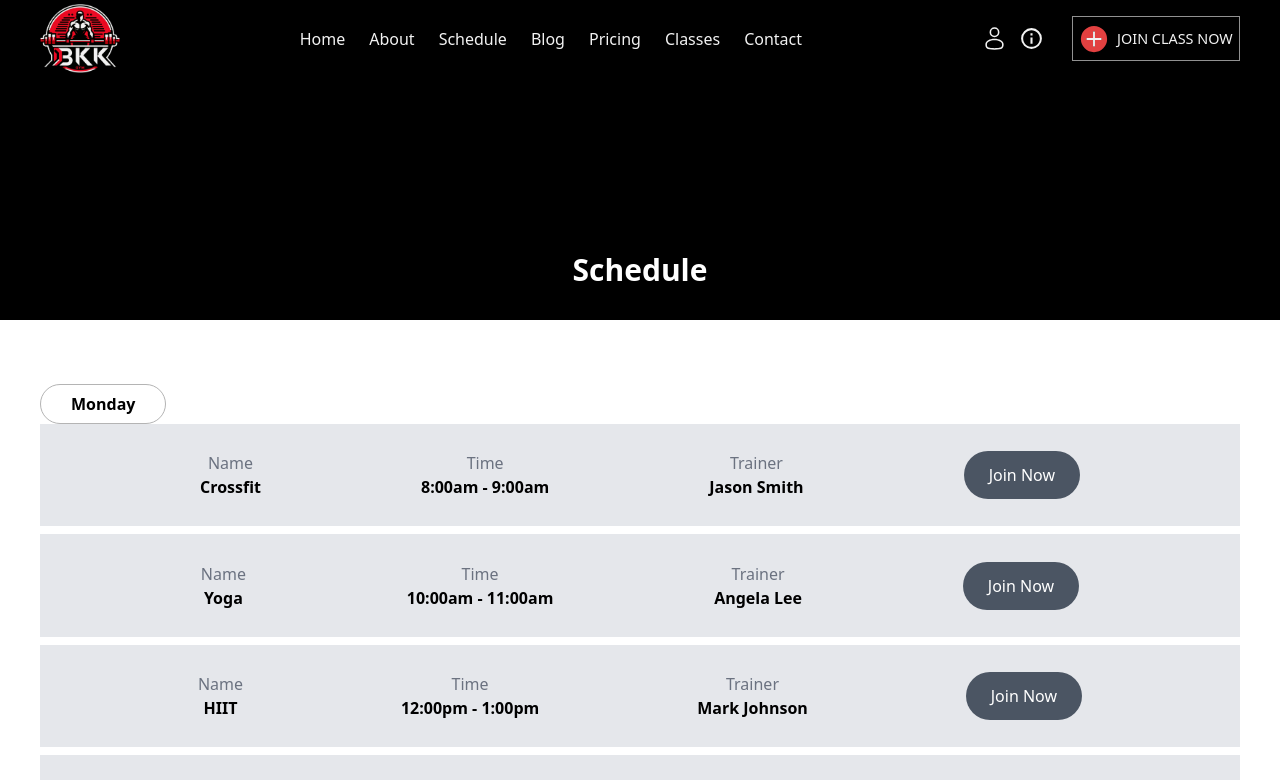
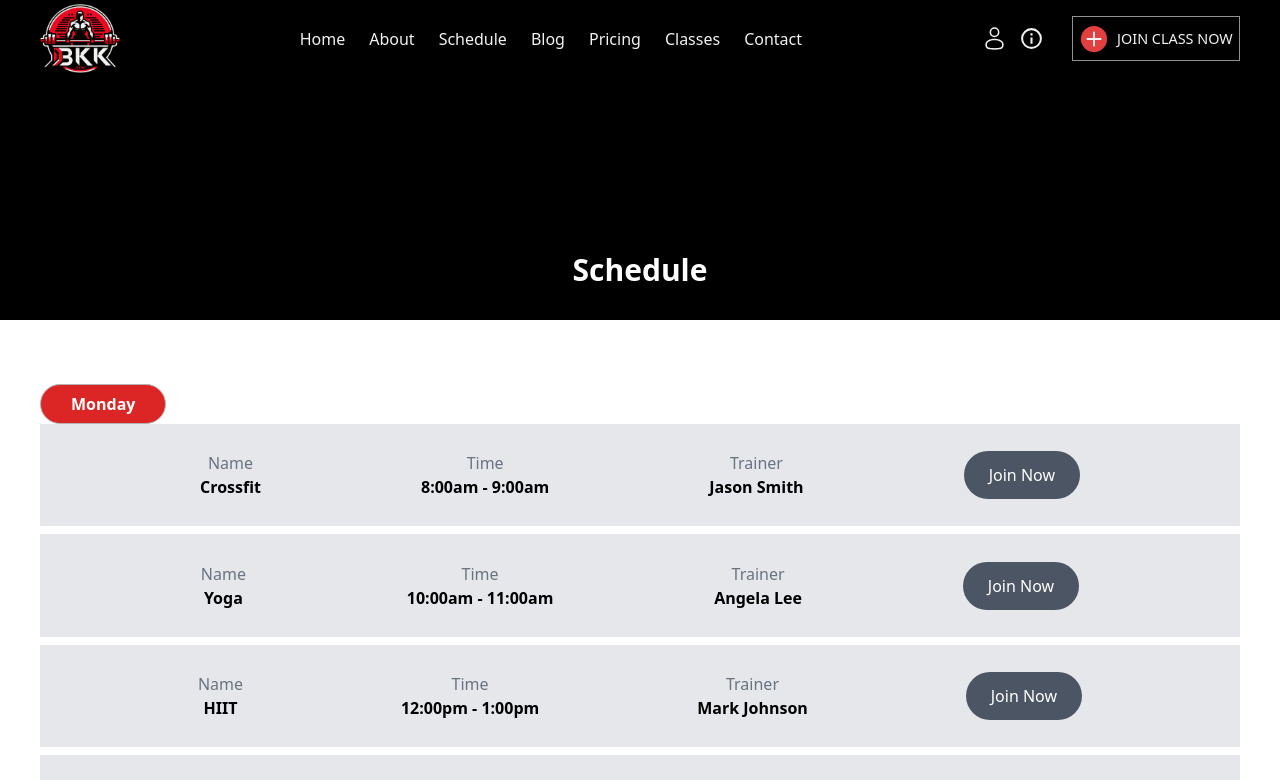
Before and after one commit to OnigiriKing/new-project, a React (Create React App) app: page /Schedule in a window 1280 px wide. Shown: the top 780 px of the page. Built offline with nearby package versions, Linux system fonts and the light colour scheme.

Commit message:
Button style added

```diff
--- a/src/components/scheduleComp/Schedule.jsx
+++ b/src/components/scheduleComp/Schedule.jsx
@@ -3,14 +3,20 @@ import React from "react";
 import scheduleList from "utils/data/chedule";
 
 export default function Schedule() {
-  const [day, setDay] = React.useState("monday");
+  const [day, setDay] = React.useState("Monday");
 
   return (
     <div class="w-full flex flex-col items-center">
       <TopComp des="Schedule" />
       <div class="common-wrapper pt-[4rem]">
         <div>
-          <div class={`button-class-day`}>Monday</div>
+          <div
+            class={
+              day == "Monday" ? "button-class-day-active" : "button-class-day"
+            }
+          >
+            Monday
+          </div>
         </div>
         <div class="flex flex-col gap-[.5rem]">
           {Object.entries(scheduleList[day]).map(([key, data]) => (
--- a/src/style/costomClass.css
+++ b/src/style/costomClass.css
@@ -106,7 +106,7 @@
   transition-duration: 0.5s;
   width: fit-content;
   border-radius: 2rem;
-  cursor: pointer;
+  cursor: default;
 }
 
 .button-class-schedule {
--- a/src/utils/data/chedule.js
+++ b/src/utils/data/chedule.js
@@ -1,5 +1,5 @@
 const scheduleList = {
-  monday: {
+  Monday: {
     class1: {
       name: "Crossfit",
       time: "8:00am - 9:00am",
@@ -21,7 +21,7 @@ const scheduleList = {
       trainer: "Susan Clark",
     },
   },
-  tuesday: {
+  Tuesday: {
     class1: {
       name: "Crossfit",
       time: "9:00am - 10:00am",
@@ -38,7 +38,7 @@ const scheduleList = {
       trainer: "Derek Hale",
     },
   },
-  wednesday: {
+  Wednesday: {
     class1: {
       name: "Crossfit",
       time: "7:00am - 8:00am",
@@ -60,7 +60,7 @@ const scheduleList = {
       trainer: "Emily Wright",
     },
   },
-  thursday: {
+  Thursday: {
     class1: {
       name: "Crossfit",
       time: "8:00am - 9:00am",
@@ -82,7 +82,7 @@ const scheduleList = {
       trainer: "Aaron Smith",
     },
   },
-  friday: {
+  Friday: {
     class1: {
       name: "Crossfit",
       time: "6:00am - 7:00am",
```
